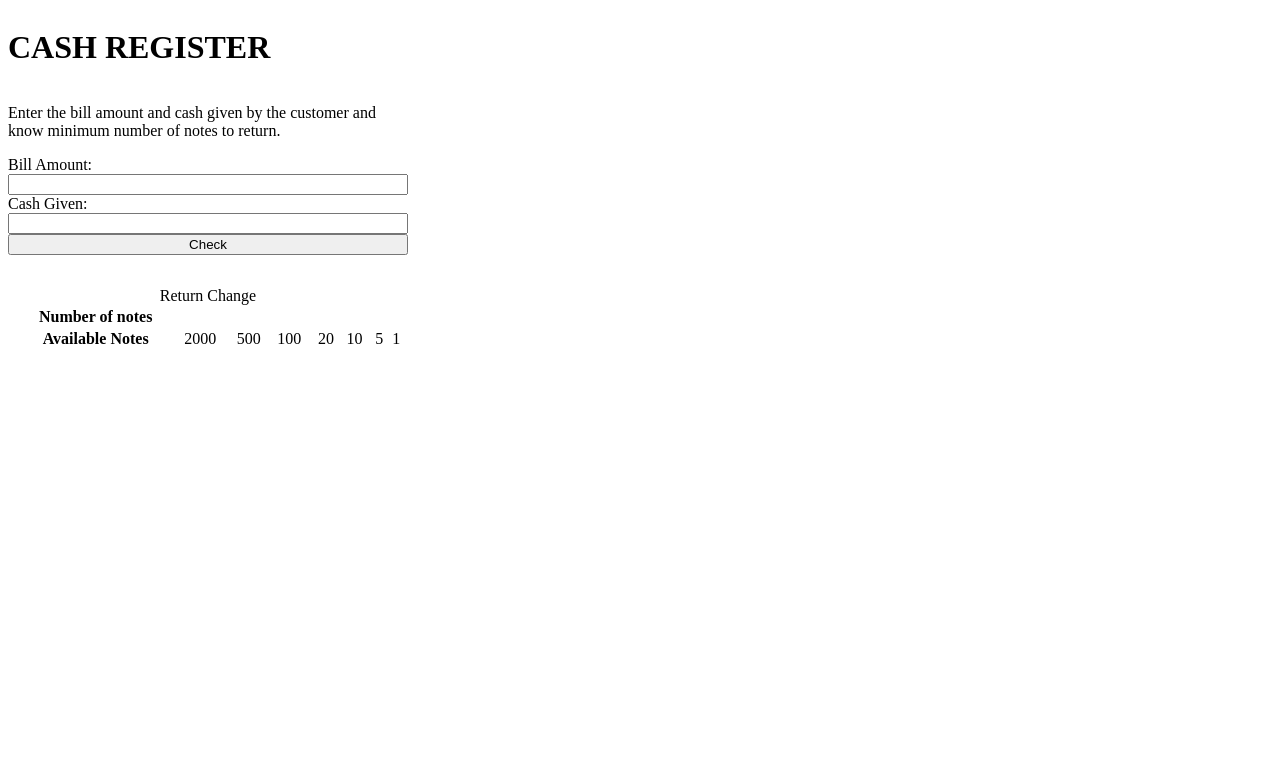
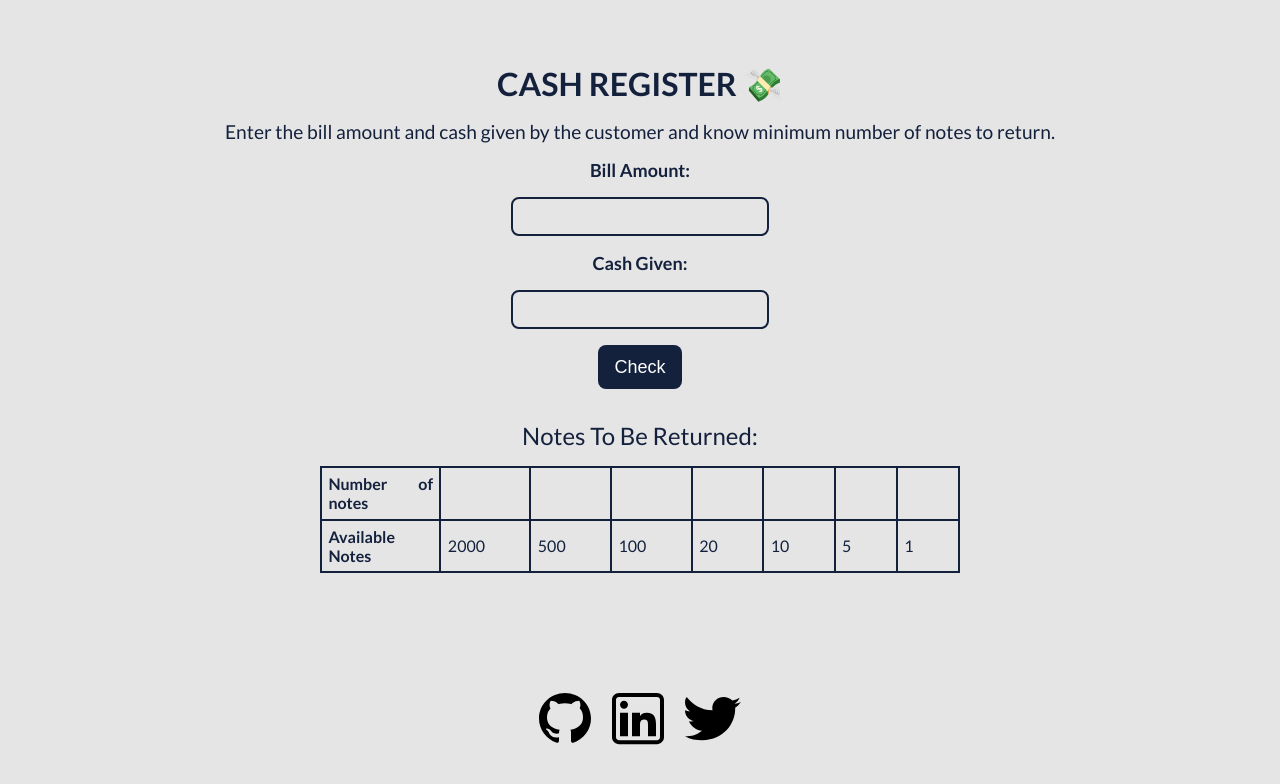
Before and after one commit to NeerajVodala/CashRegister, a plain HTML site: page index.html in a window 1280 px wide. Drawn offline with Linux system fonts and the light colour scheme.

Commit message:
status: complete

```diff
--- a/index.html
+++ b/index.html
@@ -11,17 +11,17 @@
 
 <body>
     <div class="container">
-        <h1 class="heading">CASH REGISTER</h1>
+        <h1 class="heading">CASH REGISTER 💸</h1>
         <p class="description">Enter the bill amount and cash given by the customer and know minimum number of notes to
             return.</p>
-        <label for="bill-amount">Bill Amount:</label>
-        <input type="text" id="bill-amount">
-        <label for="cash-given">Cash Given:</label>
-        <input type="text" id="cash-given">
+        <label class="input-label" for="bill-amount">Bill Amount:</label>
+        <input class="input" type="text" id="bill-amount">
+        <label class="input-label" for="cash-given">Cash Given:</label>
+        <input class="input" type="text" id="cash-given">
         <button id="check-btn">Check</button>
         <p id="error-message"></p>
         <table class="return-change">
-            <caption>Return Change</caption>
+            <caption class="caption">Notes To Be Returned:</caption>
             <tr>
                 <th>Number of notes</th>
                 <td class="no-of-notes"></td>
@@ -45,6 +45,31 @@
 
         </table>
 </div>
+<footer>
+    <ul class="footer-list">
+      <li>
+        <a class="links" href="https://github.com/neerajvodala/" target="_blank">
+          <img src="images/github.svg" alt="github" />
+        </a>
+      </li>
+      <li>
+        <a
+          class="links"
+          href="https://www.linkedin.com/in/neerajvodala/"
+          target="_blank"
+        >
+          <img src="images/linkedin.svg" alt="linkedin" />
+        </a>
+      </li>
+
+      <li>
+        <a class="links" href="https://twitter.com/NeerajVodala21" target="_blank">
+          <img src="images/twitter.svg" alt="twitter" />
+        </a>
+      </li>
+
+    </ul>
+  </footer>
 <script src="/app.js"></script>
 </body>
 </html>
--- a/main.css
+++ b/main.css
@@ -1,6 +1,120 @@
+@import url('https://fonts.googleapis.com/css2?family=Lato:wght@400;700&display=swap');
+* {
+    padding: 0;
+    margin: 0;
+    box-sizing: border-box;
+    background-color: var(--site-color);
+  }
 
-.container {
-    display: flex;
-    flex-direction: column;
-    width: 50vh;
-}
+  a {
+    text-decoration: none;
+  }
+
+  :root {
+
+    --black-color: #000000;
+    --text-color: #14213D;
+    --fill-color: #FCA311;
+    --site-color: #E5E5E5;
+  }
+
+  body {
+    font-family: 'Lato', sans-serif;
+    min-width: 100vw;
+  }
+
+  .container {
+    margin: 4rem auto 7rem;
+    text-align: center;
+    color: var(--text-color);
+  }
+
+  .heading {
+    color: var(--text-color);
+  }
+
+  .description {
+    font-size: larger;
+    margin: 1rem;
+  }
+
+  .input-label {
+    display: block;
+    font-size: large;
+    font-weight: 600;
+  }
+
+  .input {
+    font-size: 14px;
+
+    padding: 0.6rem 1rem;
+    margin: 1rem;
+    border: 2px solid var(--text-color);
+    border-radius: 0.5rem;
+    width: 100%;
+    max-width: 258px;
+  }
+
+  #check-btn {
+    background: var(--text-color);
+    border: none;
+    color: #fff;
+    padding: 0.7rem 1rem;
+    border-radius: 0.5rem;
+    font-size: large;
+    cursor: pointer;
+    outline: var(--text-color);
+    margin: auto;
+    display: block;
+  }
+
+  #error-message {
+    display: block;
+    font-size: larger;
+    margin: 1rem 0 0;
+  }
+
+  .return-change {
+    width: 50%;
+    text-align: justify;
+    border-collapse: collapse;
+    margin: auto;
+  }
+
+  .return-change caption {
+    margin: 1rem auto;
+    font-size: x-large;
+    font-weight: 500;
+  }
+
+  th,
+  td {
+    border: 2px solid var(--text-color);
+    width: 0%;
+    border-collapse: collapse;
+    padding: 0.4rem;
+  }
+
+  footer {
+    text-align: center;
+  }
+
+  footer p {
+    font-size: large;
+    text-align: center;
+  }
+
+  .footer-list {
+    margin: 1rem;
+  }
+
+  a,
+  img,
+  li {
+    display: inline;
+  }
+
+  img {
+    width: 70px;
+    padding: 0.2rem;
+  }
```
Also changed, not shown: images/github.svg (added), images/linkedin.svg (added), images/twitter.svg (added).
